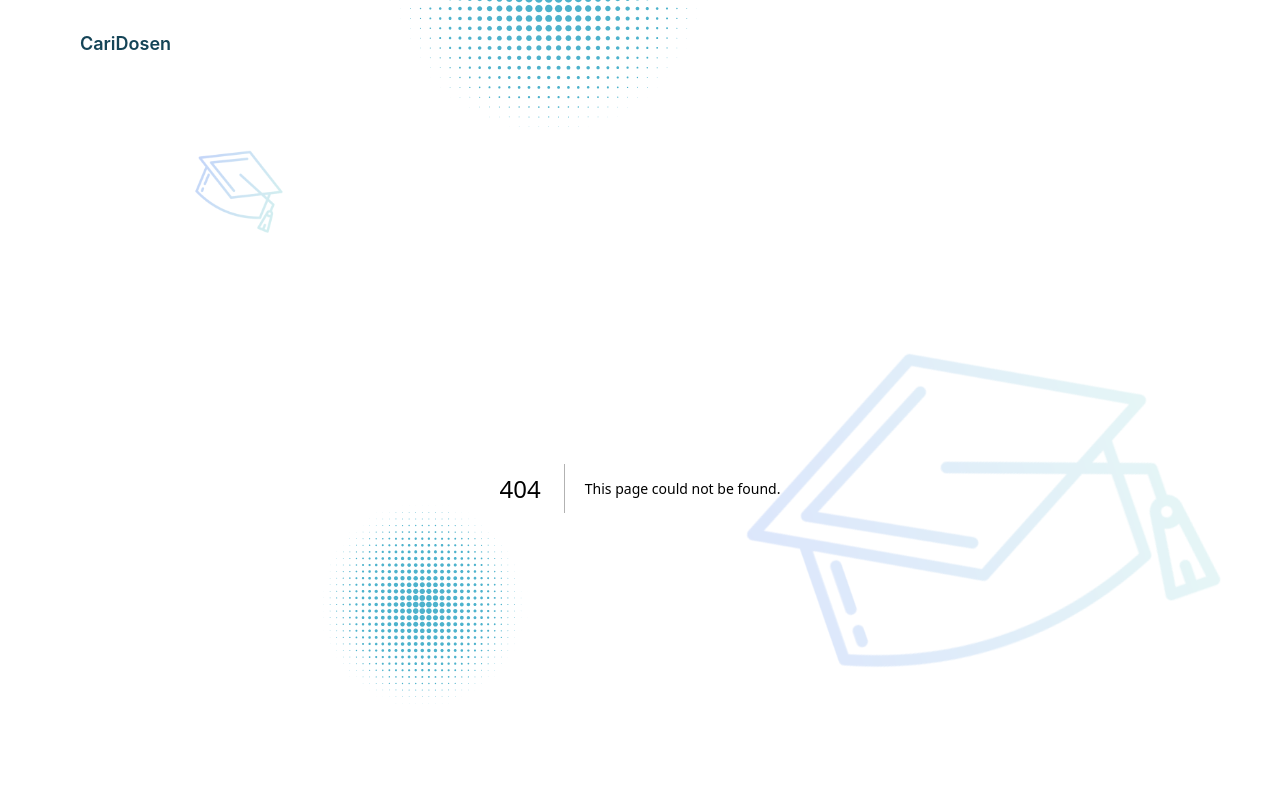
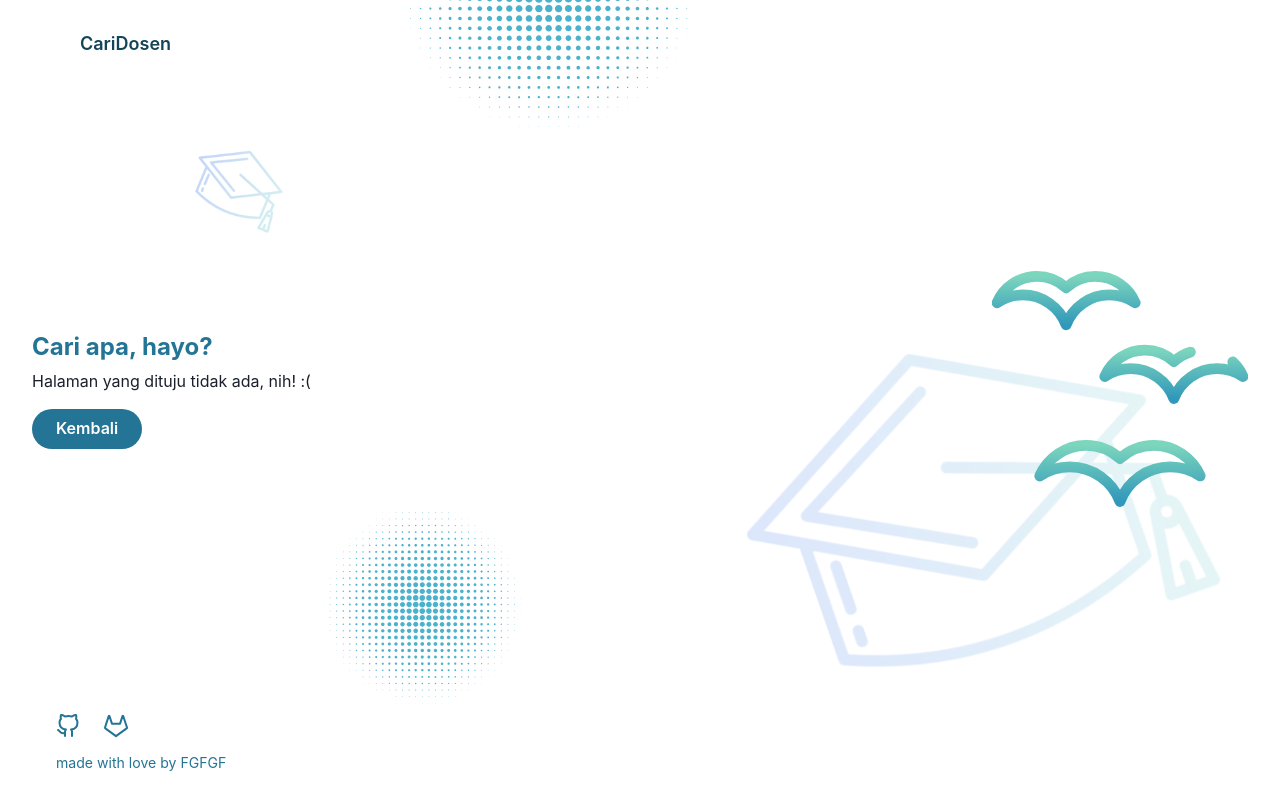
Before and after one commit to IloveNooodles/Dosen-Rank-FE, a Next.js app: page /error in a window 1280 px wide. Before the commit this address had no page. Shown: the top 800 px of the page. Built offline with nearby package versions, Linux system fonts and the light colour scheme.

Commit message:
feat: 404 page

```diff
--- /dev/null
+++ b/pages/error.tsx
@@ -0,0 +1,26 @@
+import { Center, Container, HStack, Text, VStack, Image, Spacer, Radio, RadioGroup, Input, Textarea, Button } from "@chakra-ui/react";
+import router from "next/router";
+
+import React from "react";
+
+const Error: React.FC<{}> = () => {
+  return (
+    <Container>
+      <Center minH="fit-content" h="calc(100vh - 5.5rem - 6.9rem)">
+        <HStack w={"full"}>
+            <VStack align={"left"} gap={4} w="70vh">
+                <VStack align="left" gap={1}>
+                    <Text fontSize="2xl" fontWeight="bold" color={"biru.800"}>Cari apa, hayo?</Text>
+                    <Text>Halaman yang dituju tidak ada, nih! :<span>&#40;</span></Text>
+                </VStack>
+                <Button variant={"primary"} w="fit-content" onClick={() => router.push('/')}>Kembali</Button>
+            </VStack>
+            <Spacer />
+            <Image src="/bird.svg" alt="Decoration" w="16rem" pointerEvents="none" userSelect="none" />
+        </HStack>
+      </Center>
+    </Container>
+  );
+};
+
+export default Error;
```
Also changed, not shown: public/bird.svg (added).
